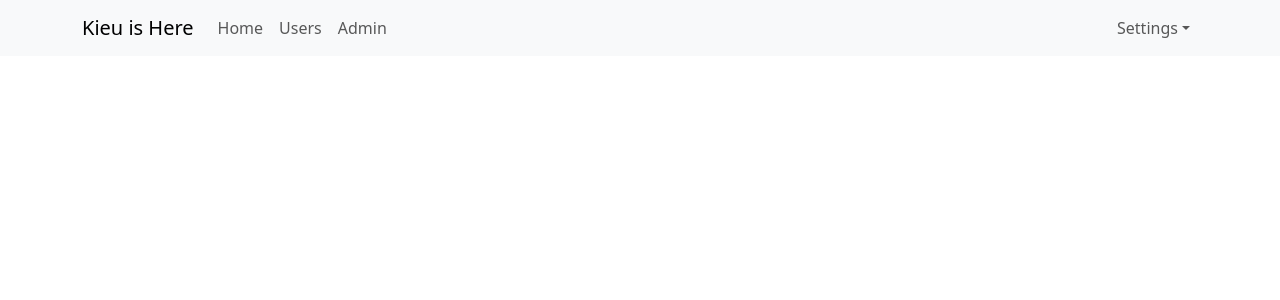
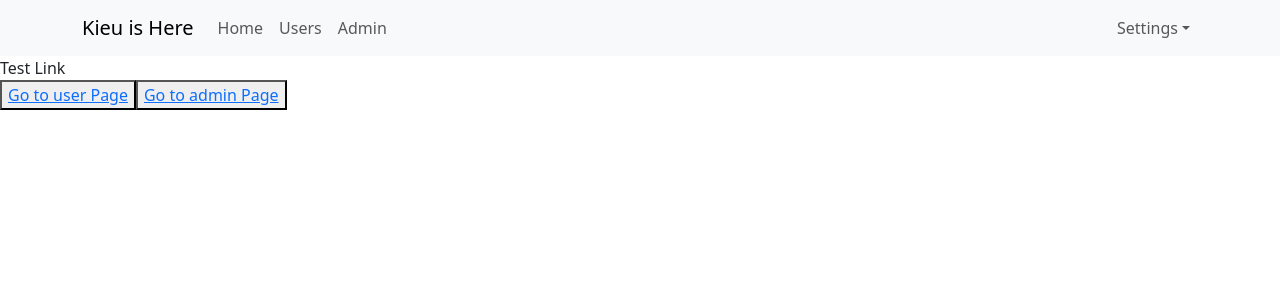
Before and after one commit to tedvkieu/ReactJS_Basic, a React (Create React App) app: page / in a window 1280 px wide. Shown: the top 300 px of the page. Built offline with nearby package versions, Linux system fonts and the light colour scheme.

Commit message:
#48 Dieu Huong Trang voi Links

```diff
--- a/src/App.js
+++ b/src/App.js
@@ -1,3 +1,4 @@
+import { Link } from 'react-router-dom';
 import './App.scss';
 import Header from './components/Header/Header';
 
@@ -5,6 +6,17 @@
     return (
         <div className="app-container">
             <Header />
+            <div>
+                Test Link
+                <div>
+                    <button>
+                        <Link to="/users">Go to user Page</Link>
+                    </button>
+                    <button>
+                        <Link to="/admin">Go to admin Page</Link>
+                    </button>
+                </div>
+            </div>
         </div>
     );
 };
--- /dev/null
+++ b/src/components/Admin/Admin.js
@@ -0,0 +1,4 @@
+const Admin = (props) => {
+    return <div>Admin component </div>;
+};
+export default Admin;
--- a/src/components/Header/Header.js
+++ b/src/components/Header/Header.js
@@ -2,18 +2,28 @@
 import Nav from 'react-bootstrap/Nav';
 import Navbar from 'react-bootstrap/Navbar';
 import NavDropdown from 'react-bootstrap/NavDropdown';
+import { Link } from 'react-router-dom';
 
 const Header = () => {
     return (
         <Navbar expand="lg" className="bg-body-tertiary">
             <Container>
-                <Navbar.Brand href="#home">Kieu is Here</Navbar.Brand>
+                <Navbar.Brand href="/home">Kieu is Here</Navbar.Brand>
                 <Navbar.Toggle aria-controls="basic-navbar-nav" />
                 <Navbar.Collapse id="basic-navbar-nav">
                     <Nav className="me-auto">
-                        <Nav.Link href="#home">Home</Nav.Link>
-                        <Nav.Link href="#home">Users</Nav.Link>
-                        <Nav.Link href="#link">Admin</Nav.Link>
+                        <Link to="/" className="nav-link">
+                            Home
+                        </Link>
+                        <Link to="/users" className="nav-link">
+                            Users
+                        </Link>
+                        <Link to="/admin" className="nav-link">
+                            Admin
+                        </Link>
+                        {/* <Nav.Link href="/home">Home</Nav.Link>
+                        <Nav.Link href="/users">Users</Nav.Link>
+                        <Nav.Link href="/admin">Admin</Nav.Link> */}
                     </Nav>
                     <Nav>
                         <NavDropdown title="Settings" id="basic-nav-dropdown">
--- /dev/null
+++ b/src/components/User/User.js
@@ -0,0 +1,4 @@
+const User = (props) => {
+    return <div>User component </div>;
+};
+export default User;
--- a/src/index.js
+++ b/src/index.js
@@ -5,12 +5,22 @@
 import { Provider } from 'react-redux';
 import store from './redux/store';
 import 'bootstrap/dist/css/bootstrap.min.css';
+import { BrowserRouter, Routes, Route } from 'react-router-dom';
+import User from './components/User/User';
+import Admin from './components/Admin/Admin';
 
 const root = ReactDOM.createRoot(document.getElementById('root'));
 root.render(
     <Provider store={store}>
         {/* <React.StrictMode> */}
-        <App />
+        <BrowserRouter>
+            <Routes>
+                <Route path="/" element={<App />}></Route>
+                <Route path="users" element={<User />}></Route>
+                <Route path="admin" element={<Admin />}></Route>
+            </Routes>
+        </BrowserRouter>
+
         {/* </React.StrictMode> */}
     </Provider>
 );
```
